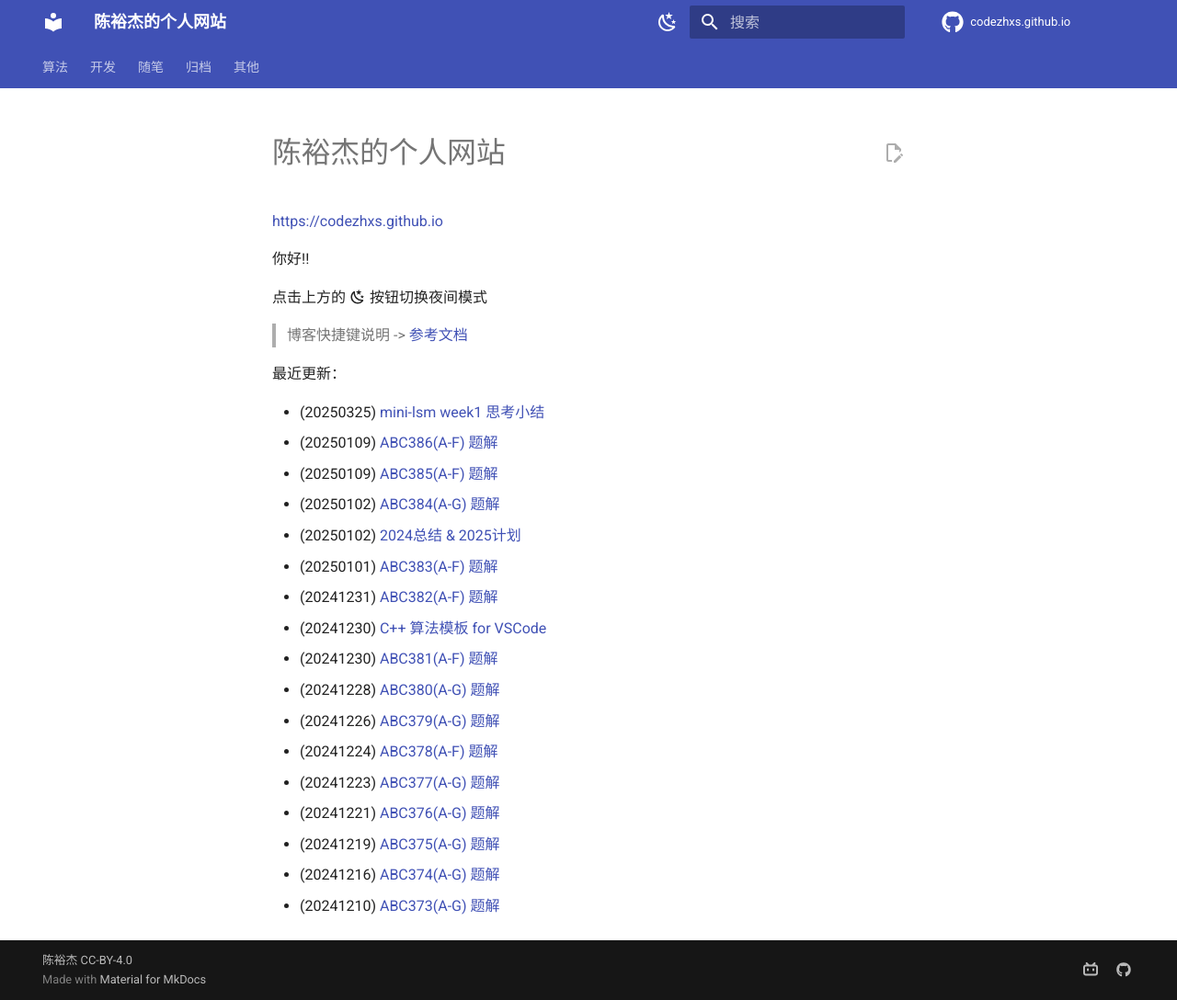
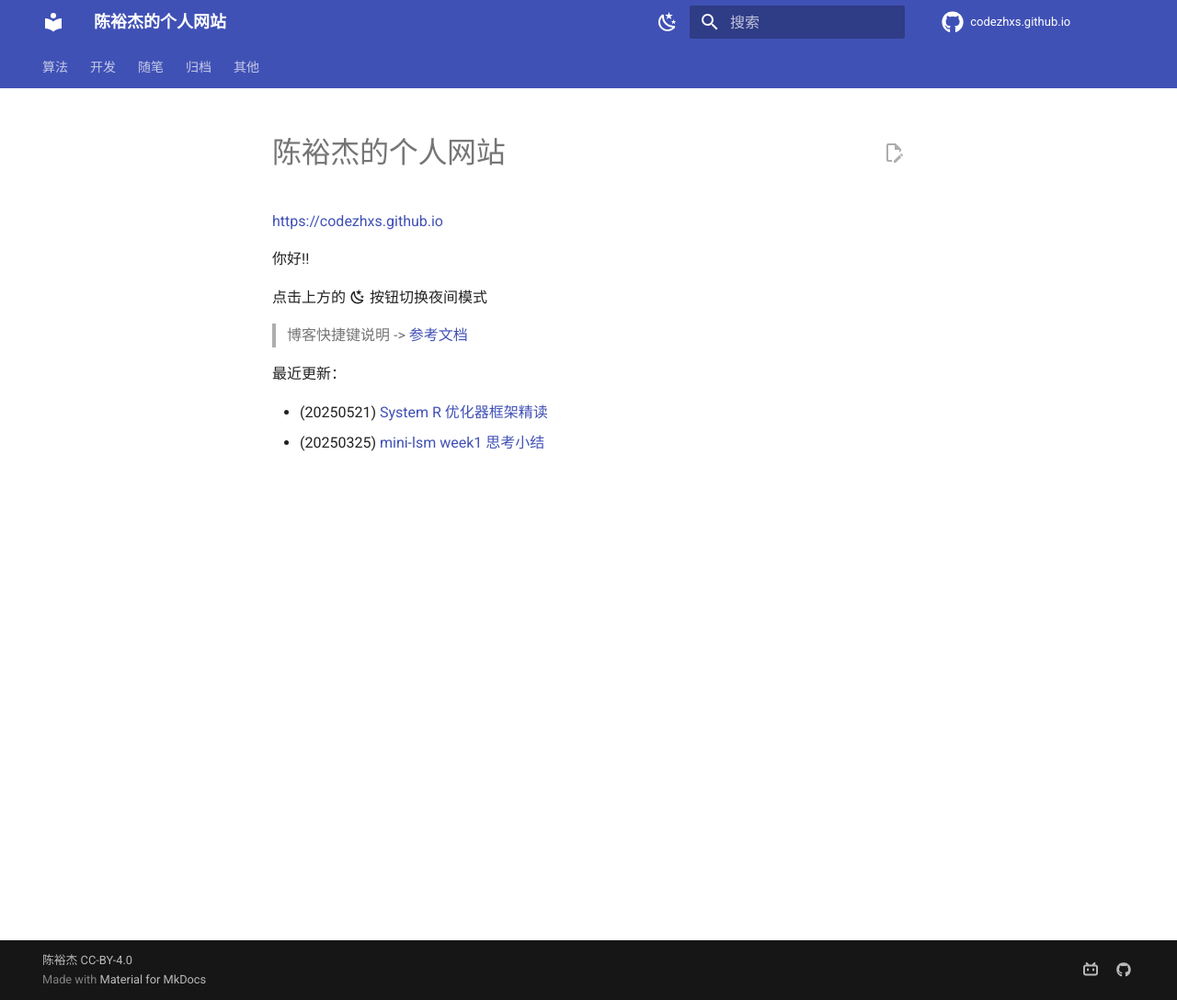
Before and after one commit to CodeZHXS/codezhxs.github.io, an MkDocs documentation site: the page built from docs/index.md, in a window 1280 px wide and 1088 px high. Shown: the whole window at 92% size. Built offline with MkDocs 1.6.1 and Material for MkDocs 9.7.7, drawn with Linux system fonts in a browser that asks for light colours; comment, search, counter and statistics services are not loaded.

Commit message:
add system R

```diff
--- a/docs/index.md
+++ b/docs/index.md
@@ -10,20 +10,5 @@
 
 最近更新：
 
+- (20250521) [System R 优化器框架精读](./dev/db/optimizer/System_R/SystemR.md)
 - (20250325) [mini-lsm week1 思考小结](./dev/db/mini-lsm/week1.md)
-- (20250109) [ABC386(A-F) 题解](./algorithm/AtCoder/abc386.md)
-- (20250109) [ABC385(A-F) 题解](./algorithm/AtCoder/abc385.md)
-- (20250102) [ABC384(A-G) 题解](./algorithm/AtCoder/abc384.md)
-- (20250102) [2024总结 & 2025计划](./essay/diary/2025-00.md)
-- (20250101) [ABC383(A-F) 题解](./algorithm/AtCoder/abc383.md)
-- (20241231) [ABC382(A-F) 题解](./algorithm/AtCoder/abc382.md)
-- (20241230) [C++ 算法模板 for VSCode](./algorithm/cpp_templete.md)
-- (20241230) [ABC381(A-F) 题解](./algorithm/AtCoder/abc381.md)
-- (20241228) [ABC380(A-G) 题解](./algorithm/AtCoder/abc380.md)
-- (20241226) [ABC379(A-G) 题解](./algorithm/AtCoder/abc379.md)
-- (20241224) [ABC378(A-F) 题解](./algorithm/AtCoder/abc378.md)
-- (20241223) [ABC377(A-G) 题解](./algorithm/AtCoder/abc377.md)
-- (20241221) [ABC376(A-G) 题解](./algorithm/AtCoder/abc376.md)
-- (20241219) [ABC375(A-G) 题解](./algorithm/AtCoder/abc375.md)
-- (20241216) [ABC374(A-G) 题解](./algorithm/AtCoder/abc374.md)
-- (20241210) [ABC373(A-G) 题解](./algorithm/AtCoder/abc373.md)
--- a/mkdocs.yml
+++ b/mkdocs.yml
@@ -60,7 +60,9 @@ nav:
 
   - 开发:
     - dev/index.md
-    - 数据库与存储:
+    - 数据库:
+      - CMU 15-799 | 优化器:
+        - System R 论文精读: dev/db/optimizer/SystemR.md
       - CMU 15-445:
         - 缓冲池: dev/db/15445/buffer_pool_manager.md
         - 常见哈希索引方案介绍: dev/db/15445/hash.md
```
Also changed, not shown: docs/dev/db/optimizer/System_R/SystemR.md (added, +172 -0 lines), docs/dev/db/optimizer/System_R/SystemR-1.png (added).
